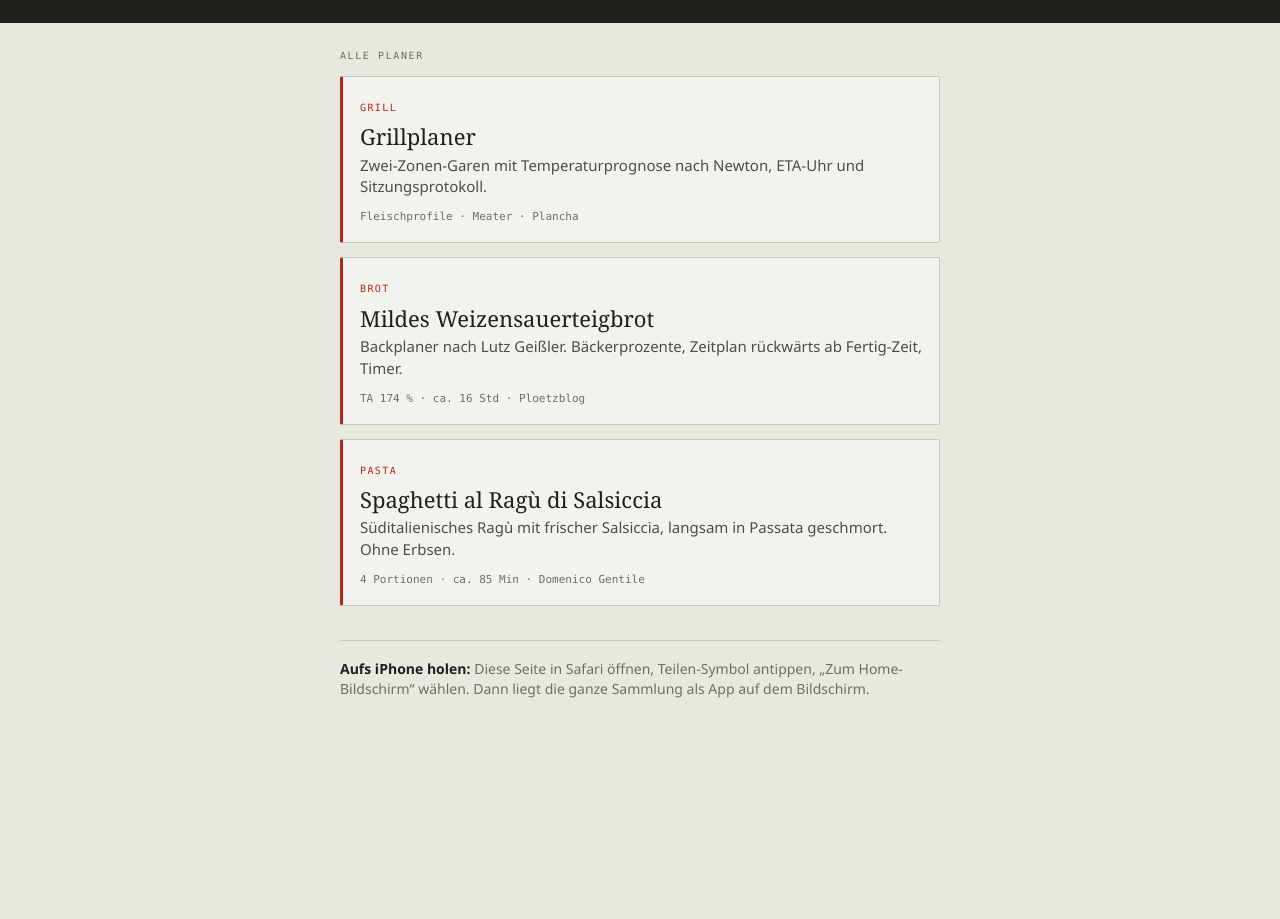
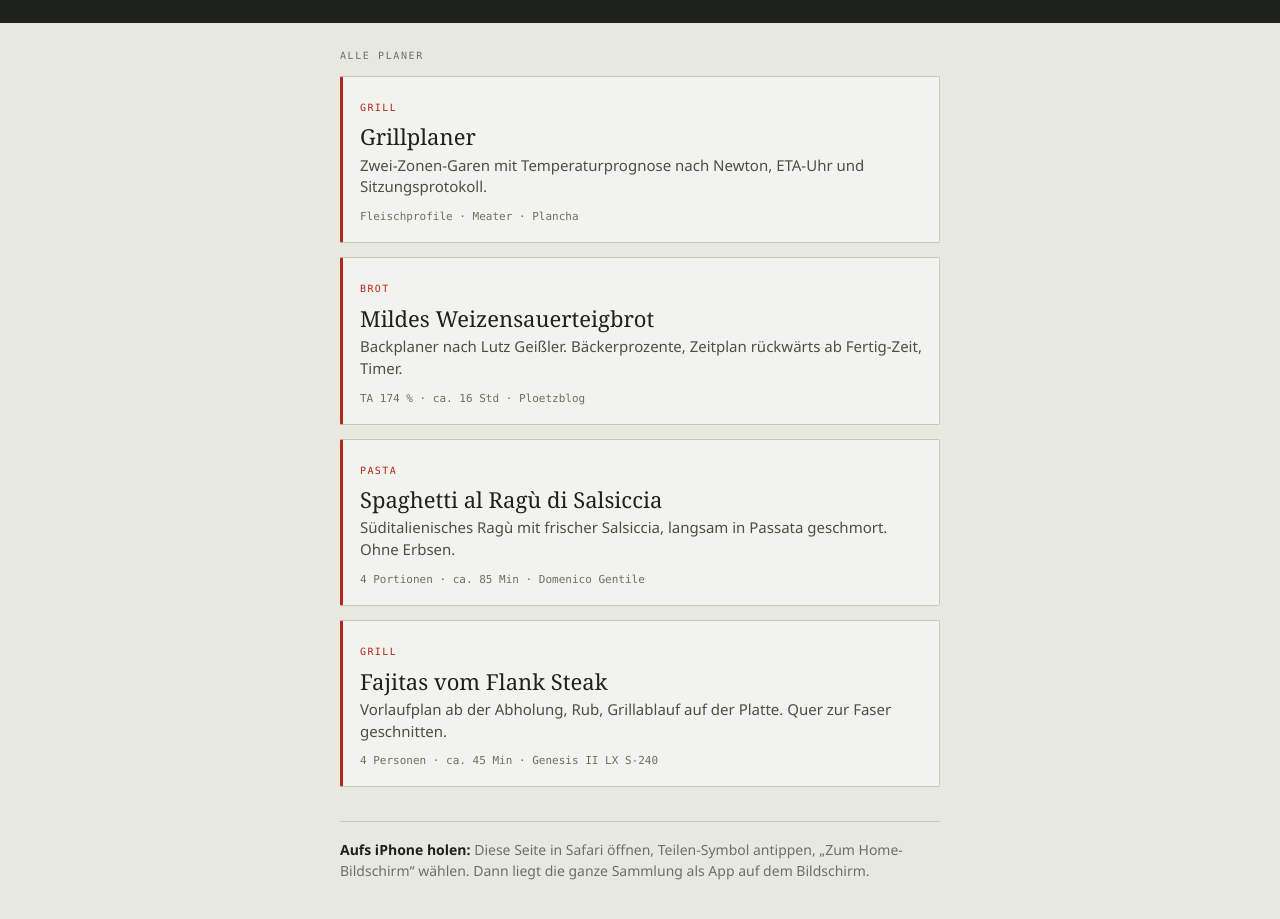
Before and after one commit to maxhengst-cmyk/rezepte, a plain HTML site: page index.html in a window 1280 px wide. Shown: the part 175-1094 px from the top of the page. Before the commit the page ends 923 px from the top, so only its background shows below. Drawn offline with Linux system fonts and the light colour scheme.

Commit message:
index.html: Karte fuer Fajitas ergaenzt

```diff
--- a/index.html
+++ b/index.html
@@ -115,6 +115,13 @@ a:focus-visible{outline:2px solid var(--madder);outline-offset:3px}
     <span class="meta">4 Portionen · ca. 85 Min · Domenico Gentile</span>
   </a>
 
+  <a class="card" href="fajitas-flank-steak.html">
+    <span class="kind">Grill</span>
+    <h2>Fajitas vom Flank Steak</h2>
+    <p>Vorlaufplan ab der Abholung, Rub, Grillablauf auf der Platte. Quer zur Faser geschnitten.</p>
+    <span class="meta">4 Personen · ca. 45 Min · Genesis II LX S-240</span>
+  </a>
+
   <footer>
     <b>Aufs iPhone holen:</b> Diese Seite in Safari öffnen, Teilen-Symbol antippen, „Zum Home-Bildschirm“ wählen. Dann liegt die ganze Sammlung als App auf dem Bildschirm.
   </footer>
```
